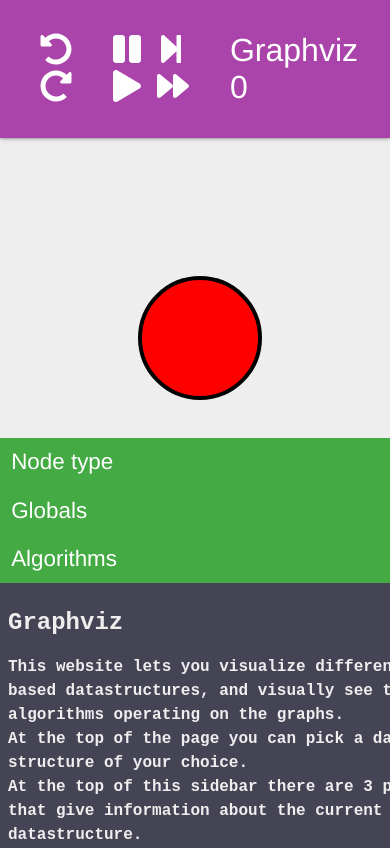
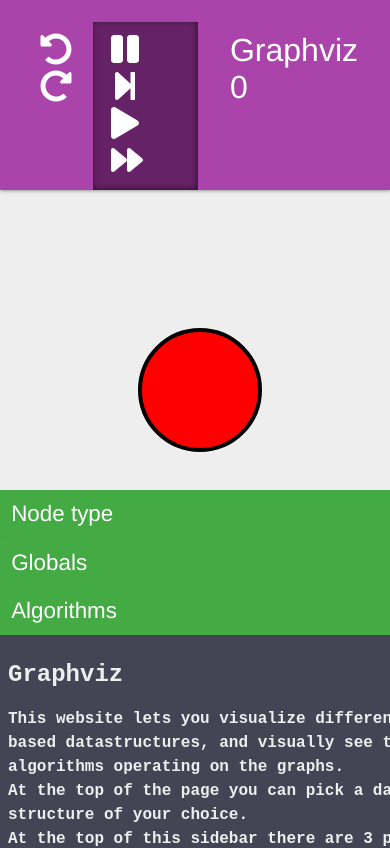
Before and after one commit to haved/grafviz, a Vue app: page / in a window 390 px wide. Shown: the top 848 px of the page. Built offline with nearby package versions, Linux system fonts and the light colour scheme.

Commit message:
Make a weird speed thing

```diff
--- a/package.json
+++ b/package.json
@@ -12,6 +12,7 @@
     "@fortawesome/free-solid-svg-icons": "^5.11.2",
     "@fortawesome/vue-fontawesome": "^0.1.7",
     "core-js": "^3.3.2",
+    "jquery": "^3.4.1",
     "konva": "^4.0.16",
     "vue": "^2.6.10",
     "vue-class-component": "^7.0.2",
@@ -29,7 +30,8 @@
     "sass-loader": "^8.0.0",
     "typescript": "~3.5.3",
     "vue-cli-plugin-fontawesome": "^0.2.0",
-    "vue-template-compiler": "^2.6.10"
+    "vue-template-compiler": "^2.6.10",
+    "@types/jquery": "^3.3.31"
   },
   "eslintConfig": {
     "root": true,
--- a/src/components/Menubar.vue
+++ b/src/components/Menubar.vue
@@ -1,15 +1,15 @@
 <template>
   <div class="menubar">
-    <div class="buttons">
+    <div class="static_buttons">
       <menubar-button icon="undo-alt" :enabled="graphviz.can_undo" :callback="graphviz.undo.bind(graphviz)"></menubar-button>
       <menubar-button icon="redo-alt" :enabled="graphviz.can_redo" :callback="graphviz.redo.bind(graphviz)"></menubar-button>
     </div>
     <div class="sep"></div>
-    <div class="buttons speed_buttons" id="speedbtns">
-        <menubar-button icon="pause" :hidden="!graphviz.is_running" :callback="graphviz.pause.bind(graphviz)"></menubar-button>
-        <menubar-button icon="step-forward" :hidden="!graphviz.is_running" :callback="graphviz.step.bind(graphviz)"></menubar-button>
-        <menubar-button icon="play" :hidden="!graphviz.is_running" :callback="graphviz.play.bind(graphviz)"></menubar-button>
-        <menubar-button icon="forward" :hidden="!graphviz.is_running" :callback="graphviz.faster.bind(graphviz)"></menubar-button>
+    <div class="speed_buttons" id="speedbtns" :hidden="!graphviz.is_running">
+        <menubar-button icon="pause" :callback="graphviz.pause.bind(graphviz)"></menubar-button>
+        <menubar-button icon="step-forward" :callback="graphviz.step.bind(graphviz)"></menubar-button>
+        <menubar-button icon="play" :callback="graphviz.play.bind(graphviz)"></menubar-button>
+        <menubar-button icon="forward" :callback="graphviz.faster.bind(graphviz)"></menubar-button>
         <div id="speedshower"></div>
       </div>
     <div class="flexer"></div>
@@ -25,6 +25,8 @@
 import MenubarButton from './MenubarButton.vue';
 import {GraphViz} from '../graphviz';
 
+import $ from 'jquery';
+
 @Component({
   components: {MenubarButton}
 })
@@ -33,7 +35,18 @@
 
   @Watch('graphviz.running_speed')
   on_speed_change(val:number, oldVal:number) {
-
+    const left_index = val + (val ? 1:0);
+    const right_index = left_index;
+    const btnrow = $('#speedbtns');
+    const btns = btnrow.children()
+    const left_pos = btns.eq(left_index).position().left;
+    const right_btn = btns.eq(right_index);
+    const right_pos = right_btn.position().left + right_btn.innerWidth()!;
+    const width = right_pos - left_pos;
+    $("#speedshower").animate({
+      left: left_pos - 10,
+      width: width + 17
+    });
   }
 }
 </script>
@@ -48,35 +61,43 @@
   color: white;
   box-shadow: 0px 0px 4px #666;
   z-index: 10;
-  padding: 2rem;
 }
 
-.buttons {
+.static_buttons, .speed_buttons {
   display: flex;
   flex-wrap: wrap;
   font-size: 2rem;
 }
 
-.buttons>* {
+.static_buttons {
+  margin-left: 2rem;
+  margin-top: 2rem;
+  margin-bottom: 2rem;
+}
+
+.static_buttons>*, .speed_buttons>* {
   margin: 0 0.5rem;
   z-index: 7;
 }
 
 .sep {
-  margin: 0 0.2rem;
+  margin: 0 0.4rem;
 }
 
 .speed_buttons {
+  padding: 10px;
   position: relative;
+  background-color: #626;
+  box-shadow: -1px -1px 6px #0008 inset;
 }
 
 #speedshower {
-  top: -7px;
-  bottom: -5px;
+  top: 0px;
+  bottom: 0px;
   position: absolute;
-  background-color: #626;
+  background-color: #5a5;
+  box-shadow: -1px -1px 6px #0008 inset;
   z-index: 5;
-  box-shadow: -1px -1px 6px #0008 inset;
 }
 
 .flexer {
@@ -86,5 +107,6 @@
 .structure_dropdown {
 	font-size: 2rem;
 	font-weight: 500;
+  margin: 2rem;
 }
 </style>
```
Also changed, not shown: 1 other file (tests, documents, lock files or other folders).
